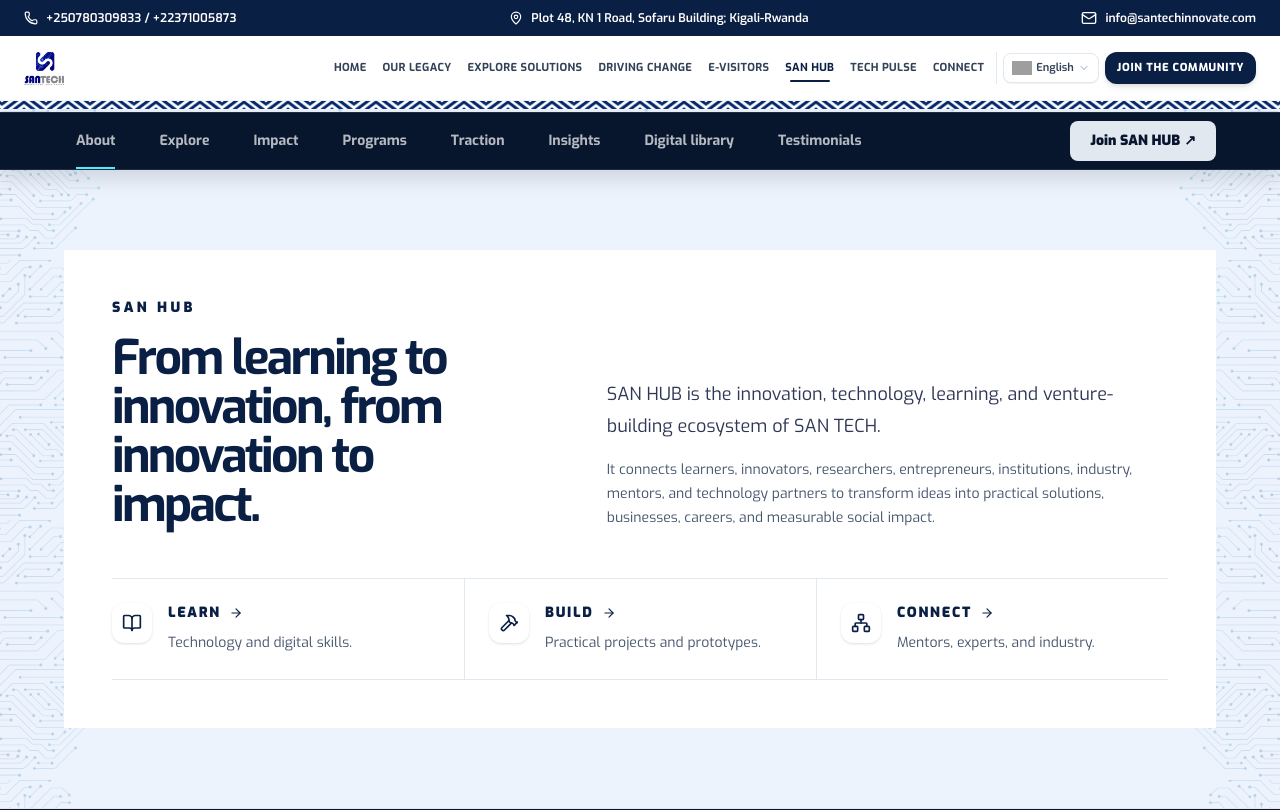
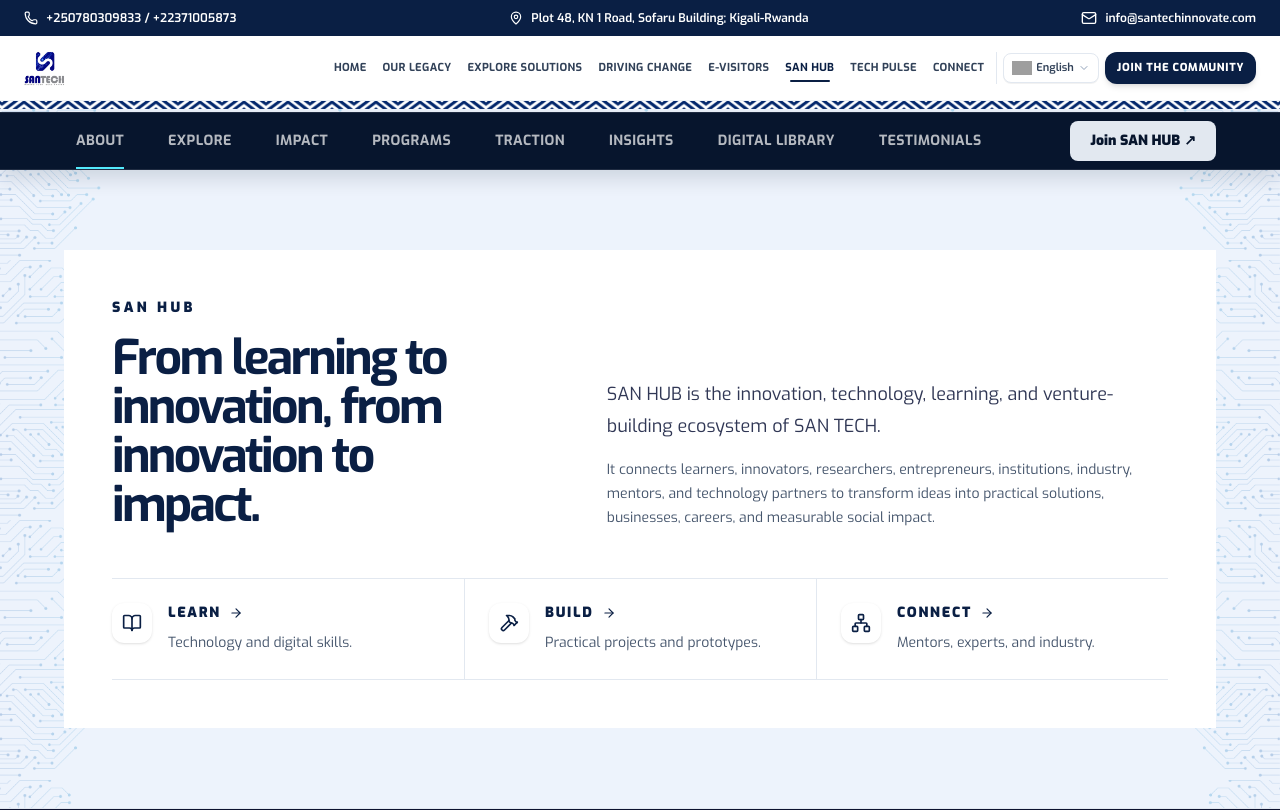
Before and after one commit to Aime-Patrick/santech, a Next.js app: page /san-hub in a window 1280 px wide. Shown: the top 810 px of the page. Built offline with nearby package versions, Linux system fonts and the light colour scheme; grey boxes are pictures that could not be loaded.

Commit message:
Uppercase SAN HUB section navigation

```diff
--- a/components/san-hub/san-hub-section-menu.tsx
+++ b/components/san-hub/san-hub-section-menu.tsx
@@ -25,7 +25,7 @@
             const isActive = item.id === activeSection;
 
             return (
-              <Link key={item.id} href={item.href} className="relative flex min-h-12 items-center px-2 text-xs font-bold text-white/70 transition-colors hover:text-white focus-visible:outline-none focus-visible:ring-2 focus-visible:ring-cyan-300 focus-visible:ring-offset-2 focus-visible:ring-offset-[#07152d] sm:min-h-14 sm:px-3 sm:text-sm">
+              <Link key={item.id} href={item.href} className="relative flex min-h-12 items-center px-2 text-xs font-bold uppercase tracking-[0.03em] text-white/70 transition-colors hover:text-white focus-visible:outline-none focus-visible:ring-2 focus-visible:ring-cyan-300 focus-visible:ring-offset-2 focus-visible:ring-offset-[#07152d] sm:min-h-14 sm:px-3 sm:text-sm">
                 {item.label}
                 {isActive && <motion.span layoutId="san-hub-section-active" className="absolute inset-x-2 bottom-0 h-0.5 bg-cyan-300 sm:inset-x-3" transition={{ duration: 0.2, ease: "easeOut" }} aria-hidden="true" />}
               </Link>
```
